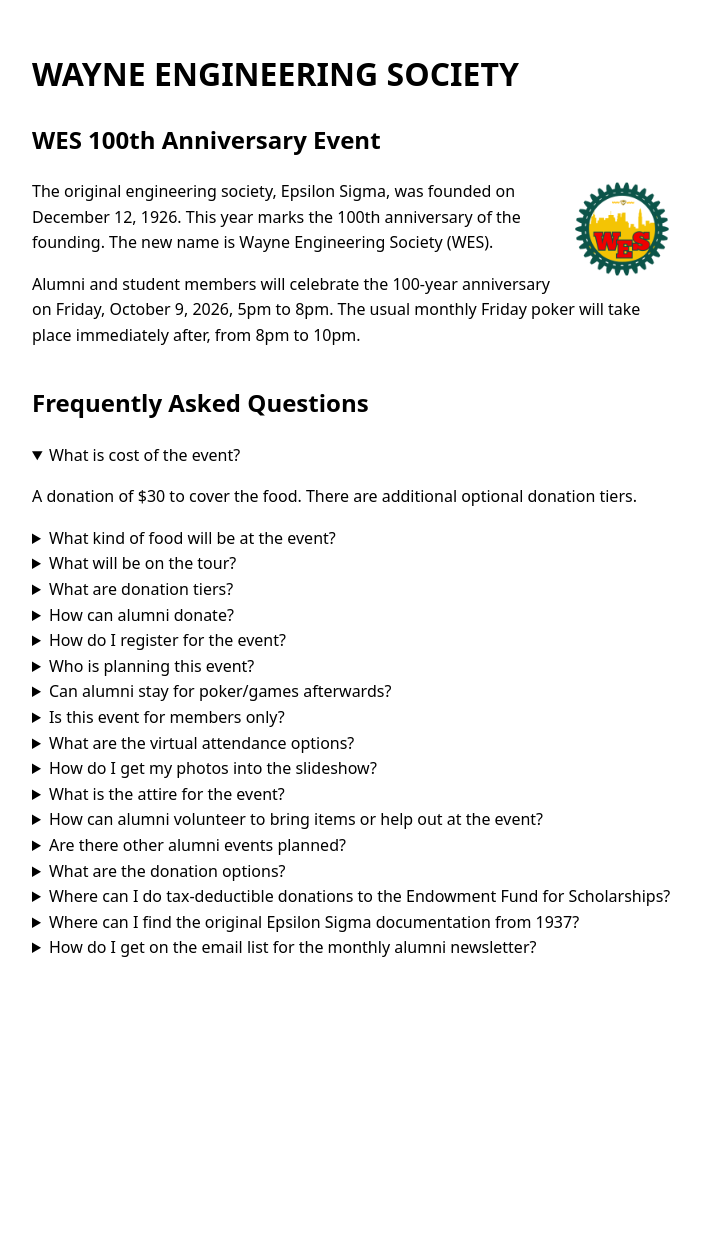
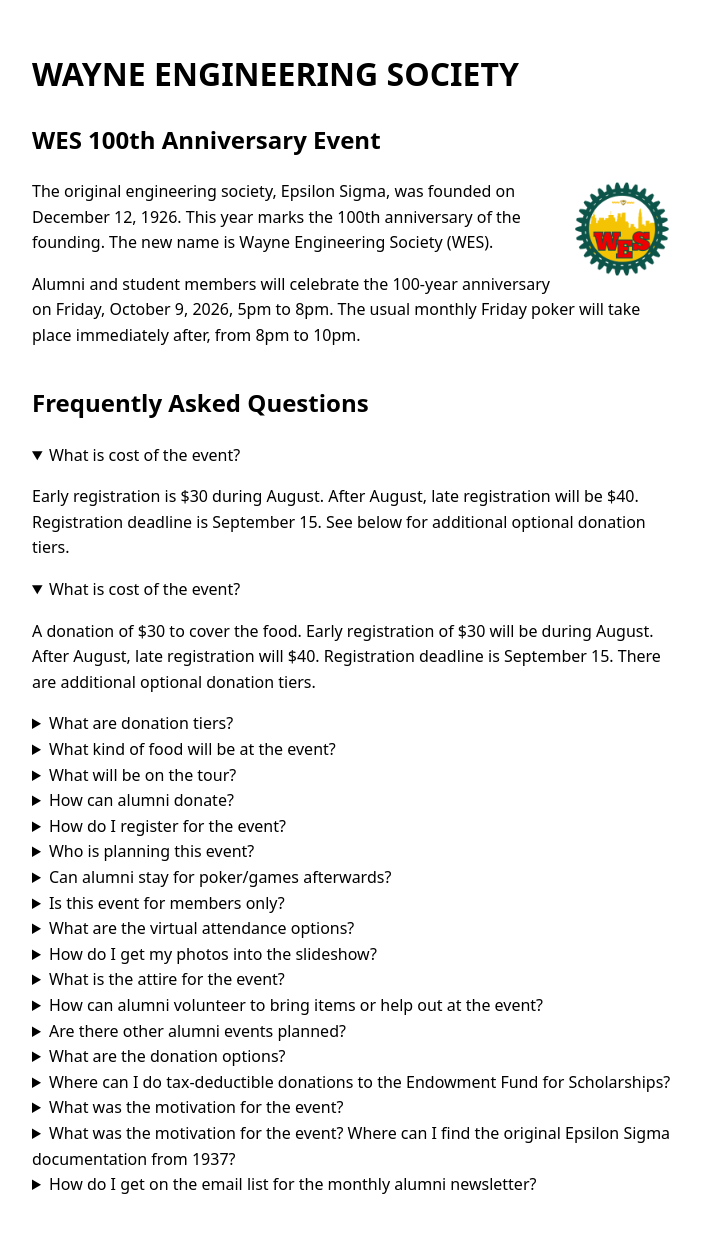
Before and after one commit to mciechanumich/WES100, a Jekyll site: the page built from docs/index.html, in a window 1280 px wide. Shown: the whole page, without its empty margins (288-989 px from the left). Built offline with Jekyll 4.4.1, drawn with Linux system fonts in a browser that asks for light colours; before the commit the page ends 1009 px from its top, so only the background shows below that.

Commit message:
feat: 0 early, 0 late

```diff
--- a/docs/index.html
+++ b/docs/index.html
@@ -24,7 +24,25 @@
   <details class="faq-item" open>
     <summary class="faq-question">What is cost of the event?</summary>
     <div class="faq-answer">
-      <p>A donation of $30 to cover the food. There are additional optional donation tiers. </p>
+      <p>Early registration is $30 during August. After August, late registration will be $40. Registration deadline is September 15.  See below for additional optional donation tiers. </p>
+    </div>
+  </details>
+
+
+  <!-- FAQ Item 1 -->
+  <details class="faq-item" open>
+    <summary class="faq-question">What is cost of the event?</summary>
+    <div class="faq-answer">
+      <p>A donation of $30 to cover the food. Early registration of $30 will be during August. After August, late registration will $40. Registration deadline is September 15.  There are additional optional donation tiers. </p>
+    </div>
+  </details>
+
+
+  <!-- FAQ Item 2 -->
+  <details class="faq-item">
+    <summary class="faq-question">What are donation tiers?</summary>
+    <div class="faq-answer">
+      <p>Century Club is $100. The donation can be either to the Alumni Association for house improvements, or to the Endowment fund. Gold tier is (TBD) and includes a early guided tour of the recent house improvements.</p>
     </div>
   </details>
 
@@ -47,13 +65,6 @@
   </details>
 
 
-  <!-- FAQ Item 2 -->
-  <details class="faq-item">
-    <summary class="faq-question">What are donation tiers?</summary>
-    <div class="faq-answer">
-      <p>Century Club is $100. Gold tier is (TBD) and includes a early guided tour of the recent house improvements.</p>
-    </div>
-  </details>
 
 
   <!-- FAQ Item 2 -->
@@ -69,7 +80,7 @@
   <details class="faq-item">
     <summary class="faq-question">How do I register for the event?</summary>
     <div class="faq-answer">
-      <p>We will set up the alumni GoFundMe site for alumni to register for the event. Details coming. </p>
+      <p>We will set up the alumni GoFundMe site for alumni to register for the event. This is the same GoFundMe that we use for donations to the house kitchen restoration and roof repairs.  Details and link coming. </p>
     </div>
   </details>
 
@@ -78,7 +89,7 @@
   <details class="faq-item">
     <summary class="faq-question">Who is planning this event?</summary>
     <div class="faq-answer">
-      <p>The planning committee has members from the EB Alumni Association, the Housing Corp., the Endowment Fund, and the WES Student Members.  </p>
+      <p>The planning committee has members from the EB Alumni Association, the Housing Corp., the Endowment Fund, and the WES Student Members.  (See answers below for how-to donate.) </p>
     </div>
   </details>
 
@@ -165,12 +176,27 @@
     </div>
   </details>
 
+  <!-- FAQ Item -->
+  <details class="faq-item">
+    <summary class="faq-question">What was the motivation for the event?</summary>
+    <div class="faq-answer">
+      <p>Here is the original College of Engineering Student Society document from November 1, 1937 that shows that Epsilon Sigma was founded on December 12, 1926. Thanks to Amanda for finding this document and sending the scanned image.
+      </p>
+      <p>
+<a href="{{ 'images/Original_document_Nov_1_1937_Epsilon_Sigma.png' | relative_url }}" target="_blank">
+  <img src="{{ 'images/Original_document_Nov_1_1937_Epsilon_Sigma.png' | relative_url }}" width="200" alt="scan of original document" class="framed-image">
+</a>
+      </p>
+    </div>
+  </details>
 
   <!-- FAQ Item -->
   <details class="faq-item">
-    <summary class="faq-question">Where can I find the original Epsilon Sigma documentation from 1937?</summary>
+    <summary class="faq-question">What was the motivation for the event? Where can I find the original Epsilon Sigma documentation from 1937?</summary>
     <div class="faq-answer">
-      <p>Here is the original College of Engineering Student Society document from November 1, 1937 that shows that Epsilon Sigma was founded on December 12, 1926. Thanks to Amanda for finding this document and sending the scanned image.
+      <p>Below is the original Wayne University College of Engineering Student Society document from November 1, 1937 that shows that Epsilon Sigma was founded on December 12, 1926.
+    </p>
+      <p>In June, Amanda found this original College of Engineering Student Society document dated November 1, 1937. Thanks to Amanda for finding this document and sending the scanned image.
       </p>
       <p>
 <a href="{{ 'images/Original_document_Nov_1_1937_Epsilon_Sigma.png' | relative_url }}" target="_blank">
```
Also changed, not shown: other parts of docs/index.html (+1 -1 lines).
